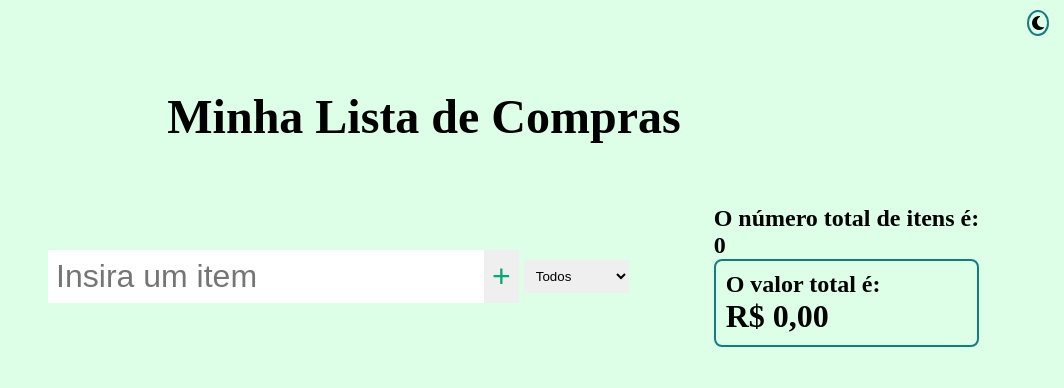
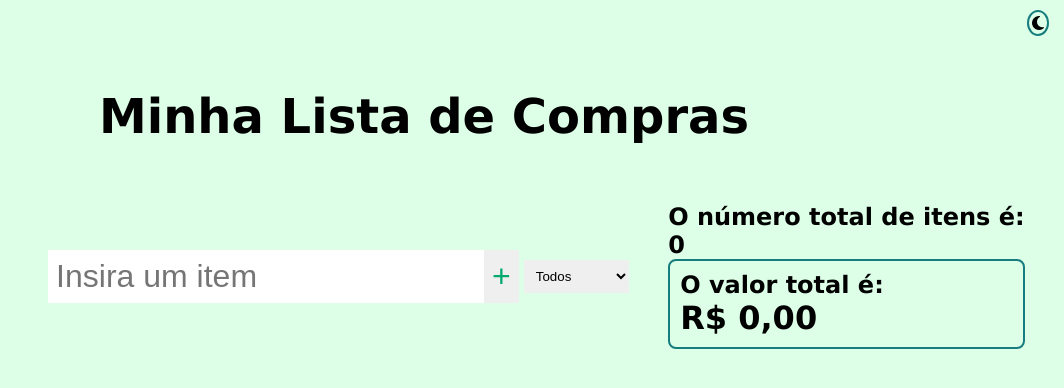
Before and after one commit to DouglasKlafkeScheibler/ListaMercado, a plain HTML site: page index.html in a window 1280 px wide. Shown: the whole page, without its empty margins (216-1280 px from the left). Drawn offline with Linux system fonts and the light colour scheme.

Commit message:
Mudar fonte padrão

```diff
--- a/style.css
+++ b/style.css
@@ -5,7 +5,7 @@
     --secondary-color: #98D7C2;
     --third-color: #167D7F;
     --confirm-color: #04AA6D;
-    --detail-color:#29A0B1;
+    --detail-color:#0B0B45;
 }
 
 * {
@@ -18,6 +18,7 @@ body {
     background-color: var(--main-bg-color);
     color: var(--main-standard-color-dark);
     min-height: 100vh;
+    font-family: 'Lucida Sans', 'Lucida Sans Regular', 'Lucida Grande', 'Lucida Sans Unicode', Geneva, Verdana, sans-serif;
 }
 
 header {
```
